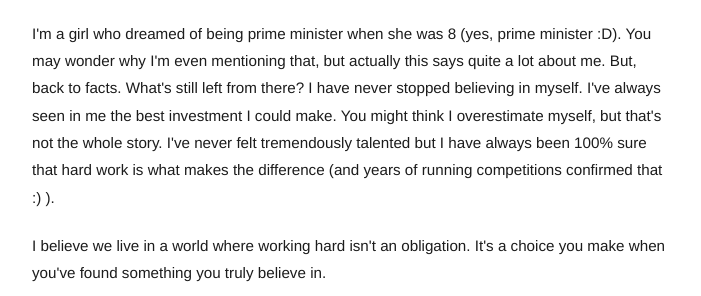
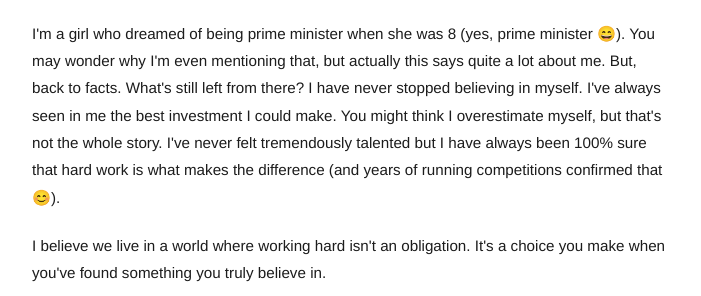
Before and after one commit to giuliabenintendi/giuliabenintendi.github.io, a Jekyll site: the page built from story.html, in a window 1280 px wide and 1318 px high. Shown: the part 414-710 px from the top of the window, without its empty margins (288-989 px from the left). Built offline with Jekyll 4.4.1, drawn with Linux system fonts in a browser that asks for light colours.

```diff
--- a/story.html
+++ b/story.html
@@ -12,13 +12,13 @@ permalink: /story/
 
   <div class="story-body">
     <p>
-      I'm a girl who dreamed of being prime minister when she was 8 (yes, prime minister :D).
+      I'm a girl who dreamed of being prime minister when she was 8 (yes, prime minister 😄).
       You may wonder why I'm even mentioning that, but actually this says quite a lot about me.
       But, back to facts. What's still left from there? I have never stopped believing in myself.
       I've always seen in me the best investment I could make. You might think I overestimate myself,
       but that's not the whole story. I've never felt tremendously talented but I have always been
       100% sure that hard work is what makes the difference (and years of running competitions
-      confirmed that :) ).
+      confirmed that 😊).
     </p>
 
     <p>
```
